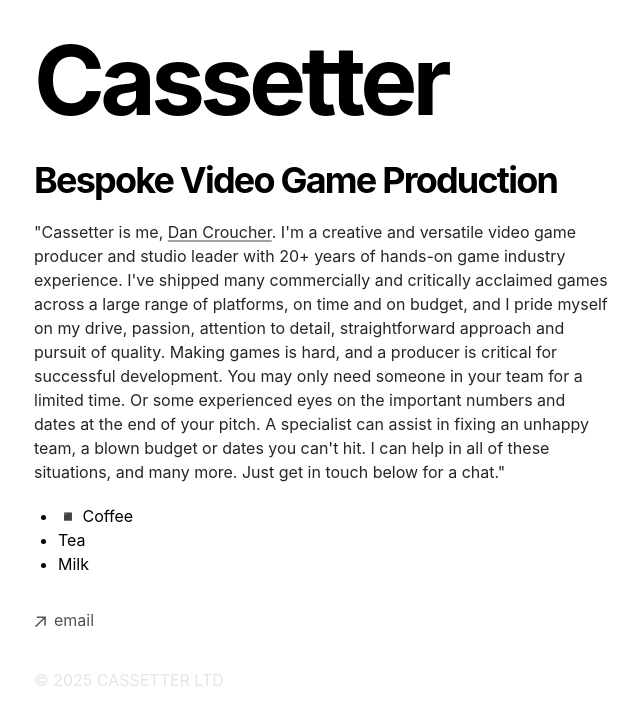
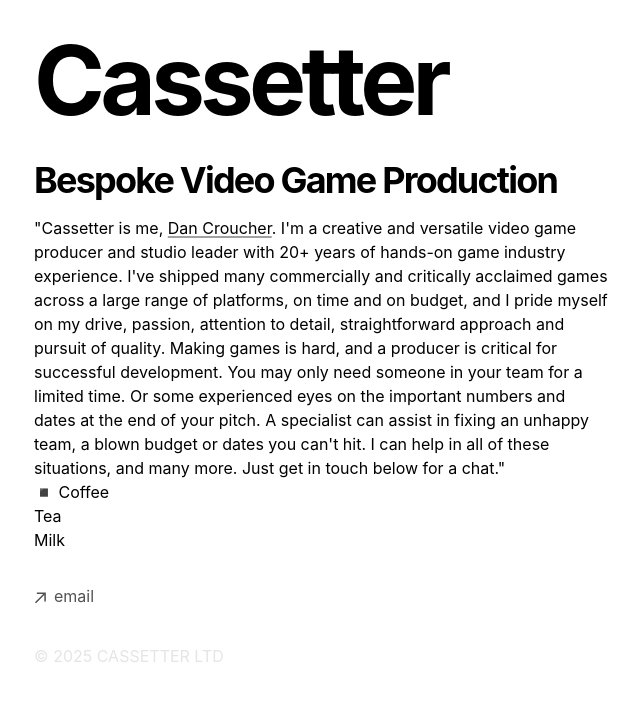
Before and after one commit to dancroucher/cassetter, a Next.js app: page / in a window 1280 px wide. Shown: the top 724 px of the page, without its empty margins (318-958 px from the left). Built offline with nearby package versions, Linux system fonts and the light colour scheme.

Commit message:
Update page.tsx

```diff
--- a/app/page.tsx
+++ b/app/page.tsx
@@ -9,7 +9,6 @@ export default function Page() {
       <h2 className="mb-4 text-4xl font-bold tracking-tighter">
         Bespoke Video Game Production
       </h2>
-        <article class="prose">
           <p className="prose">
             "Cassetter is me, <a href="https://www.linkedin.com/in/dancroucher/">Dan Croucher</a>.
             I'm a creative and versatile video game producer and studio leader with 20+ years of hands-on game industry experience.
@@ -22,7 +21,6 @@ export default function Page() {
             <li>Tea</li>
             <li>Milk</li>
           </ul>
-        </article>
     </section>
   )
 }
```
